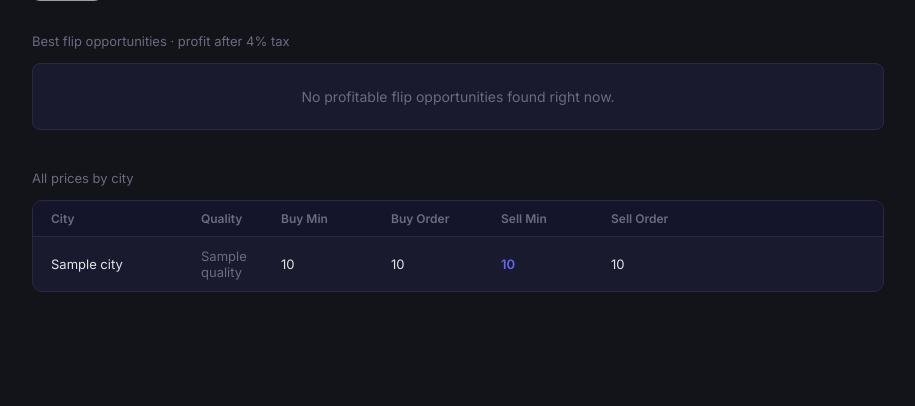
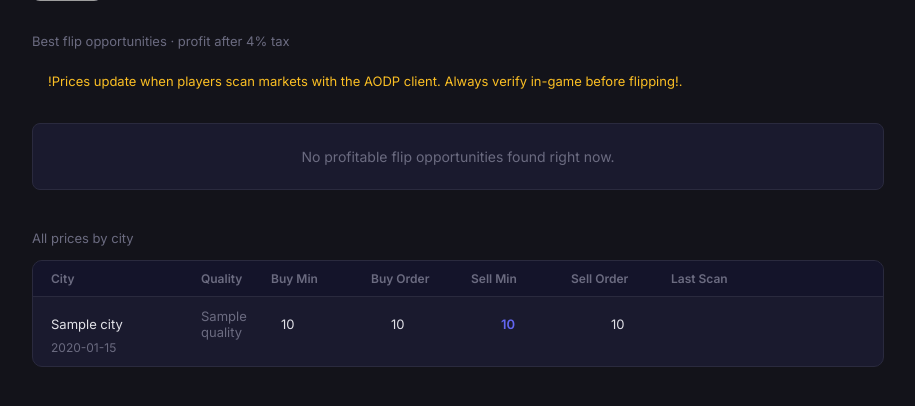
Before and after one commit to Dhairya-Baliyan/Albion-Market-tool, a Flask app: page /prices in a window 1280 px wide. Shown: the part 206-612 px from the top of the page, without its empty margins (182-1097 px from the left). Run offline with Flask 3, Linux system fonts and the light colour scheme; a database or web service that is not in the repository returns one stand-in record (values such as "Sample title"); data that the repository does not hold is empty; grey boxes are pictures that could not be loaded.

Commit message:
added a time stamp below each city for when it was last updated

```diff
--- a/api_client.py
+++ b/api_client.py
@@ -125,7 +125,7 @@ def analyze_prices(prices):
                 if sell_price < 1000:
                     continue
                 profit = int((sell_price * 0.96) - buy_price)
-                if profit <= 0 or profit > 50000:
+                if profit <= 0 or profit > 15000:
                     continue
                 if profit > 0:
                     results.append({
--- a/templates/prices.html
+++ b/templates/prices.html
@@ -145,7 +145,7 @@
 
         .table-header{
             display: grid;
-            grid-template-columns: 150px 80px 110px 110px 110px 110px;
+            grid-template-columns: 150px 70px 100px 100px 100px 100px 110px;
             padding: 10px 18px;
             background: #14142a;
             border-bottom: 1px solid #2a2a3e;
@@ -212,6 +212,20 @@
         </div>
 
         <p class="section-label">Best flip opportunities · profit after 4% tax</p>
+        <div style="
+            background: rgba(251,191,36,0,1);
+            border: 1px solid rgba(251,191,36,0,1);
+            border-radius: 6px;
+            padding: 10px 16px;
+            margin-bottom: 24px;
+            color: #fbbf24;
+            font-size: 13px;
+            ">
+            !Prices update when players scan
+            markets with the AODP client.
+            Always verify in-game before flipping!.
+
+        </div>
 
         {% if analysis %}
         <div class="profit-list">
@@ -249,6 +263,7 @@
                 <span>Buy Order</span>
                 <span>Sell Min</span>
                 <span>Sell Order</span>
+                <span>Last Scan</span>
             </div>
 
             {% for price in results %}
@@ -267,6 +282,13 @@
                 <span class="{% if price.sell_price_max == 0 %}dim{% endif %}">
                     {% if price.sell_price_max == 0 %}—{% else %}{{ price.sell_price_max }}{% endif %}
                 </span>
+                <span style="color: #6b6b80; font-size: 12px;">
+                    {% if price.sell_price_min_date[:10] == "0001-01-01" %}
+                        No Data
+                    {% else %}
+                        {{price.sell_price_min_date[:10]}}
+                    {% endif %}
+                </span>
             </div>
             {% endfor %}
         </div>
```
